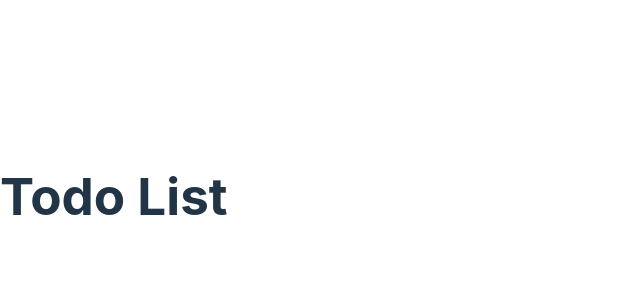
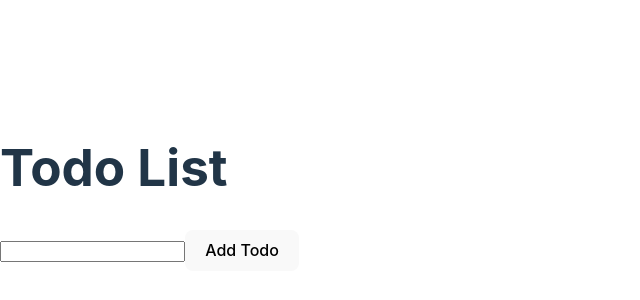
Before and after one commit to nimashaklaa/my-todo-app, a React (Vite) app: page / in a window 1280 px wide. Shown: the part 204-504 px from the top of the page, without its empty margins (0-640 px from the left). Built offline with nearby package versions, Linux system fonts and the light colour scheme.

Commit message:
update App.tsx/ README.md

```diff
--- a/package.json
+++ b/package.json
@@ -11,11 +11,13 @@
   },
   "dependencies": {
     "react": "^18.2.0",
-    "react-dom": "^18.2.0"
+    "react-dom": "^18.2.0",
+    "uuid": "^9.0.1"
   },
   "devDependencies": {
     "@types/react": "^18.2.43",
     "@types/react-dom": "^18.2.17",
+    "@types/uuid": "^9.0.7",
     "@typescript-eslint/eslint-plugin": "^6.14.0",
     "@typescript-eslint/parser": "^6.14.0",
     "@vitejs/plugin-react": "^4.2.1",
--- a/src/App.tsx
+++ b/src/App.tsx
@@ -1,7 +1,9 @@
-import { useState } from 'react';
+import React, { useState, FormEvent } from 'react';
 import { TodoList } from './components/TodoList';
-import { Todo } from './types';
-const App = () => {
+import { Todo } from './types.ts';
+import { v4 as uuidv4 } from 'uuid';
+
+const App: React.FC = () => {
     const [todos, setTodos] = useState<Todo[]>([]);
     const toggleTodo = (selectedTodoId: number) => {
         const newTodos = todos.map(todo =>
@@ -9,10 +11,27 @@ const App = () => {
         );
         setTodos(newTodos);
     };
+    const addTodo = (text: string) => {
+        const newTodo = { id: uuidv4(), text: text, completed: false };
+        setTodos(prevTodos => [...prevTodos, newTodo]);
+    };
+    const handleSubmit = (e: FormEvent<HTMLFormElement>) => {
+        e.preventDefault();
+        const text = (e.target as HTMLFormElement).elements.namedItem('todo') as HTMLInputElement | null;
+        if (text && text.value) {
+            addTodo(text.value);
+            (e.target as HTMLFormElement).reset();
+        }
+    };
+
     return (
         <div className="App">
             <h1>Todo List</h1>
-            <TodoList todos={todos} toggleTodo={toggleTodo} />
+            <form onSubmit={handleSubmit}>
+                <input name="todo" type="text"/>
+                <button type="submit">Add Todo</button>
+            </form>
+            <TodoList todos={todos} toggleTodo={toggleTodo}/>
         </div>
     );
 };
--- a/src/types.ts
+++ b/src/types.ts
@@ -1,4 +1,4 @@
-export  type Todo ={
+export type Todo ={
     id:number;
     text:string;
     completed:boolean;
```
Also changed, not shown: 2 other files (tests, documents, lock files or other folders).
